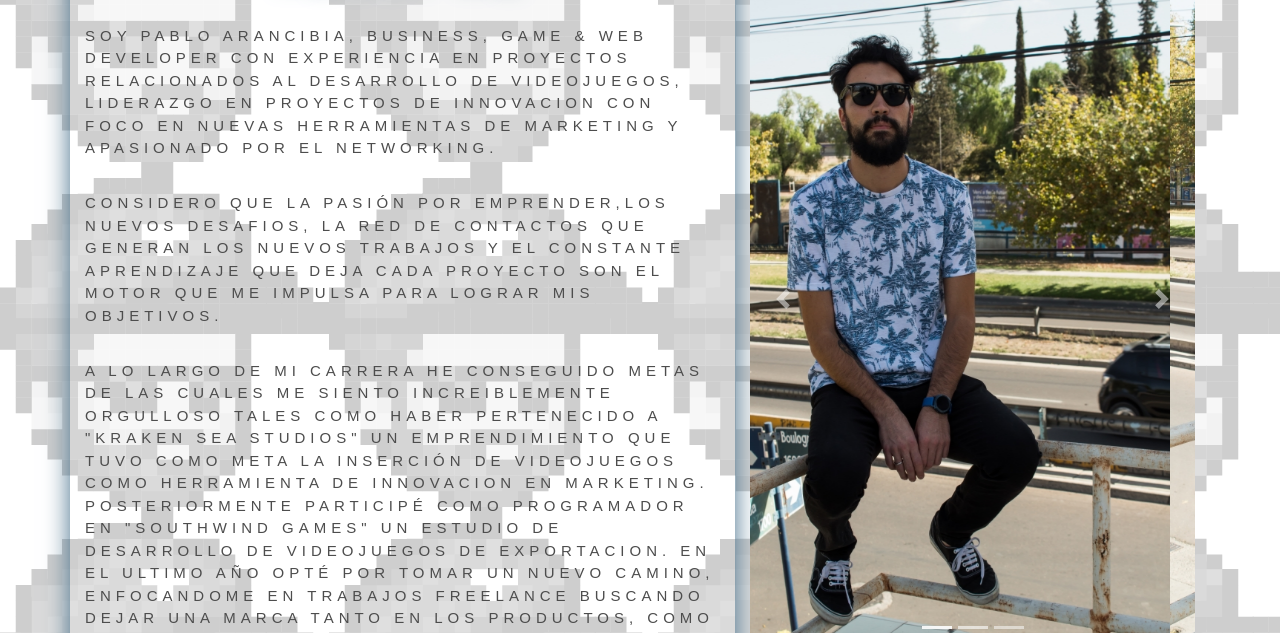
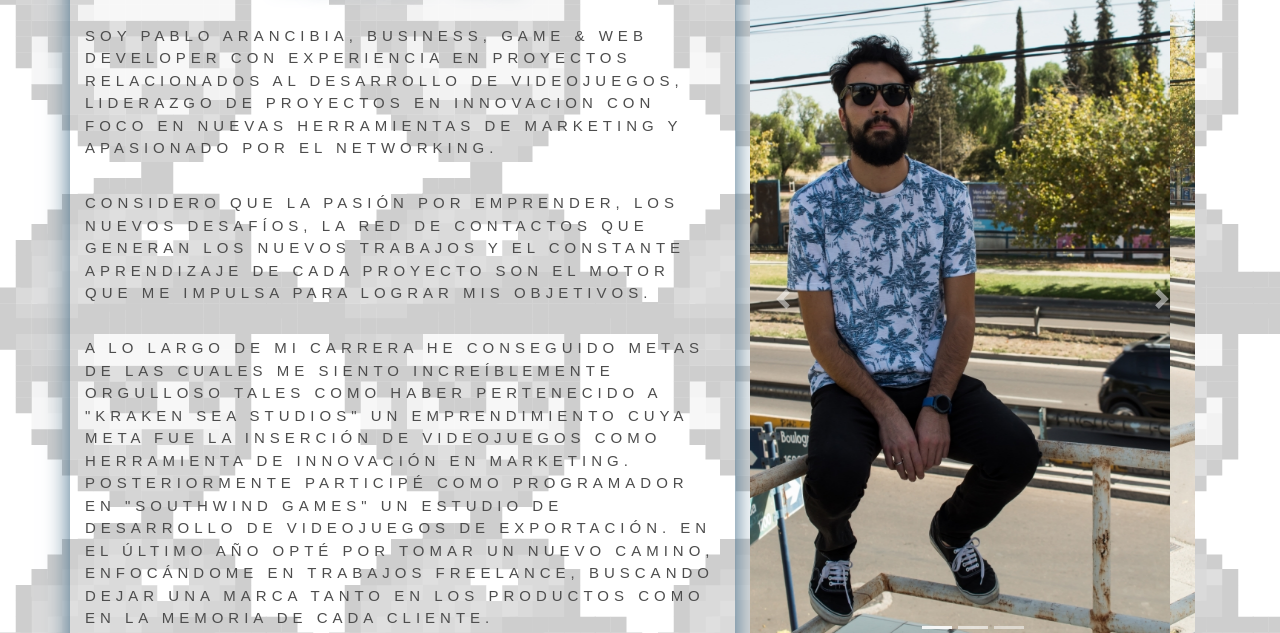
Before and after one commit to PabloArancibia17/pablo-arancibia-portfolio, a website: page me.html in a window 1280 px wide. Shown: the part 167-800 px from the top of the page. Drawn offline with nearby package versions, Linux system fonts and the light colour scheme; a web font is replaced by a local one.

Commit message:
Final Proyect Finished Finally 2.0

```diff
--- a/me.html
+++ b/me.html
@@ -69,22 +69,23 @@
             <h1 class="title_font d-flex justify-content-center" style="font-size: 4rem;">ABOUT ME</h1><br>
             <p class="body_font text-left font-weight-normal">
                 SOY PABLO ARANCIBIA, BUSINESS, GAME & WEB DEVELOPER CON EXPERIENCIA EN
-                PROYECTOS RELACIONADOS AL DESARROLLO DE VIDEOJUEGOS, LIDERAZGO EN PROYECTOS DE INNOVACION CON FOCO
+                PROYECTOS RELACIONADOS AL DESARROLLO DE VIDEOJUEGOS, LIDERAZGO DE PROYECTOS EN INNOVACION CON FOCO
                 EN NUEVAS HERRAMIENTAS DE MARKETING Y APASIONADO POR EL NETWORKING.
             </p><br>
             <p class="body_font text-left">
-                CONSIDERO QUE LA PASIÓN POR EMPRENDER,LOS NUEVOS DESAFIOS,
-                LA RED DE CONTACTOS QUE GENERAN LOS NUEVOS TRABAJOS
-                Y EL CONSTANTE APRENDIZAJE QUE DEJA CADA PROYECTO SON EL MOTOR QUE ME IMPULSA
+                CONSIDERO QUE LA PASIÓN POR EMPRENDER, LOS NUEVOS DESAFÍOS, LA RED DE CONTACTOS
+                QUE GENERAN LOS NUEVOS TRABAJOS
+                Y EL CONSTANTE APRENDIZAJE DE CADA PROYECTO SON EL MOTOR QUE ME IMPULSA
                 PARA LOGRAR MIS OBJETIVOS.
             </p><br>
             <p class="body_font text-left">
-                A LO LARGO DE MI CARRERA HE CONSEGUIDO METAS DE LAS CUALES ME SIENTO INCREIBLEMENTE ORGULLOSO
-                TALES COMO HABER PERTENECIDO A "KRAKEN SEA STUDIOS" UN EMPRENDIMIENTO QUE TUVO COMO
-                META LA INSERCIÓN DE VIDEOJUEGOS COMO HERRAMIENTA DE INNOVACION EN MARKETING. POSTERIORMENTE PARTICIPÉ COMO PROGRAMADOR
-                EN "SOUTHWIND GAMES" UN ESTUDIO DE DESARROLLO DE VIDEOJUEGOS DE EXPORTACION.
-                EN EL ULTIMO AÑO OPTÉ POR TOMAR UN NUEVO CAMINO, ENFOCANDOME EN TRABAJOS FREELANCE
-                BUSCANDO DEJAR UNA MARCA TANTO EN LOS PRODUCTOS, COMO EN LA MEMORIA DE CADA CLIENTE.
+                A LO LARGO DE MI CARRERA HE CONSEGUIDO METAS DE LAS CUALES ME SIENTO INCREÍBLEMENTE ORGULLOSO
+                TALES COMO HABER PERTENECIDO A "KRAKEN SEA STUDIOS" UN EMPRENDIMIENTO CUYA
+                META FUE LA INSERCIÓN DE VIDEOJUEGOS COMO HERRAMIENTA DE INNOVACIÓN EN MARKETING.
+                POSTERIORMENTE PARTICIPÉ COMO PROGRAMADOR
+                EN "SOUTHWIND GAMES" UN ESTUDIO DE DESARROLLO DE VIDEOJUEGOS DE EXPORTACIÓN.
+                EN EL ÚLTIMO AÑO OPTÉ POR TOMAR UN NUEVO CAMINO, ENFOCÁNDOME EN TRABAJOS FREELANCE,
+                BUSCANDO DEJAR UNA MARCA TANTO EN LOS PRODUCTOS COMO EN LA MEMORIA DE CADA CLIENTE.
             </p><br>
 
         </section>
@@ -146,9 +147,9 @@
 
                                 <p class="col-lg-8 col-md-12 col-sm-12 font-weight-bolder body_font text-left">
                                     CREO FIRMEMENTE QUE CADA PERSONA DEBE HACER LO QUE A UNO LE HACE FELIZ =).....EN ESTO
-                                    SE ENCUENTRA LA CLAVE DEL EXITO. PERO TAMBIEN ES UNA REALIDAD QUE ALGUNAS VECES ESTE CAMINO
+                                    SE ENCUENTRA LA CLAVE DEL ÉXITO. PERO TAMBIÉN ES UNA REALIDAD QUE ALGUNAS VECES ESTE CAMINO
                                     PUEDE SER FRUSTRANTE AL IGNORAR CIERTOS ASPECTOS IMPORTANTES PARA LLEGAR AL OBJETIVO.
-                                    ES POR ESTO QUE TE PROPONGO QUE HABLEMOS DE TU PRODUCTO Y BUSQUEMOS LA FORMA DE LLEGAR
+                                    ES POR ESTO QUE TE PROPONGO QUE HABLEMOS DE TU PRODUCTO Y BUSQUEMOS CÓMO LLEGAR
                                     DE LA FORMA MÁS RAPIDA Y EFICIENTE A TUS METAS.<br><br>
                                     <a href="contact.html" class="tooltip-test" title="Tooltip">CONTACTAME!</a>
                                     TE ESTOY ESPERANDO PARA TRABAJAR JUNTOS!!!
@@ -163,6 +164,7 @@
         </div>
     </div>
 </section><br><br><br>
+
 <footer>
     <div class="d-flex flex-column align-items-center">
         <p>© Copyright</p>
```
Also changed, not shown: services.html (+5 -3 lines).
